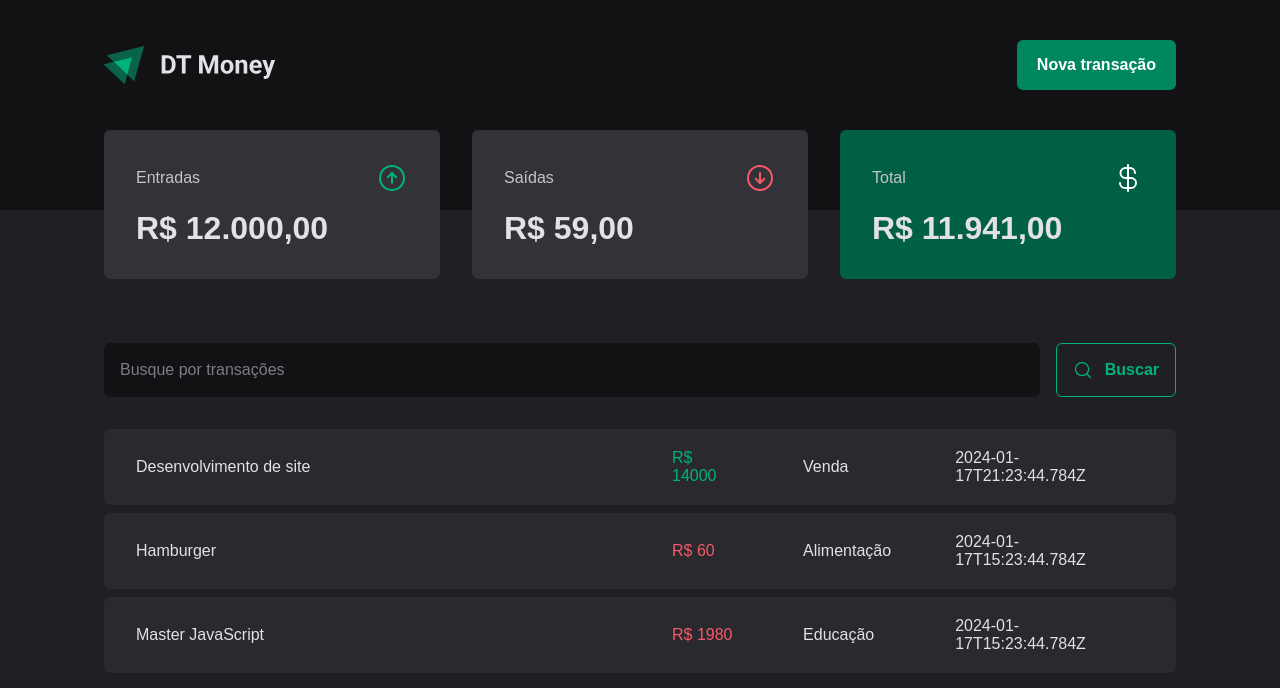
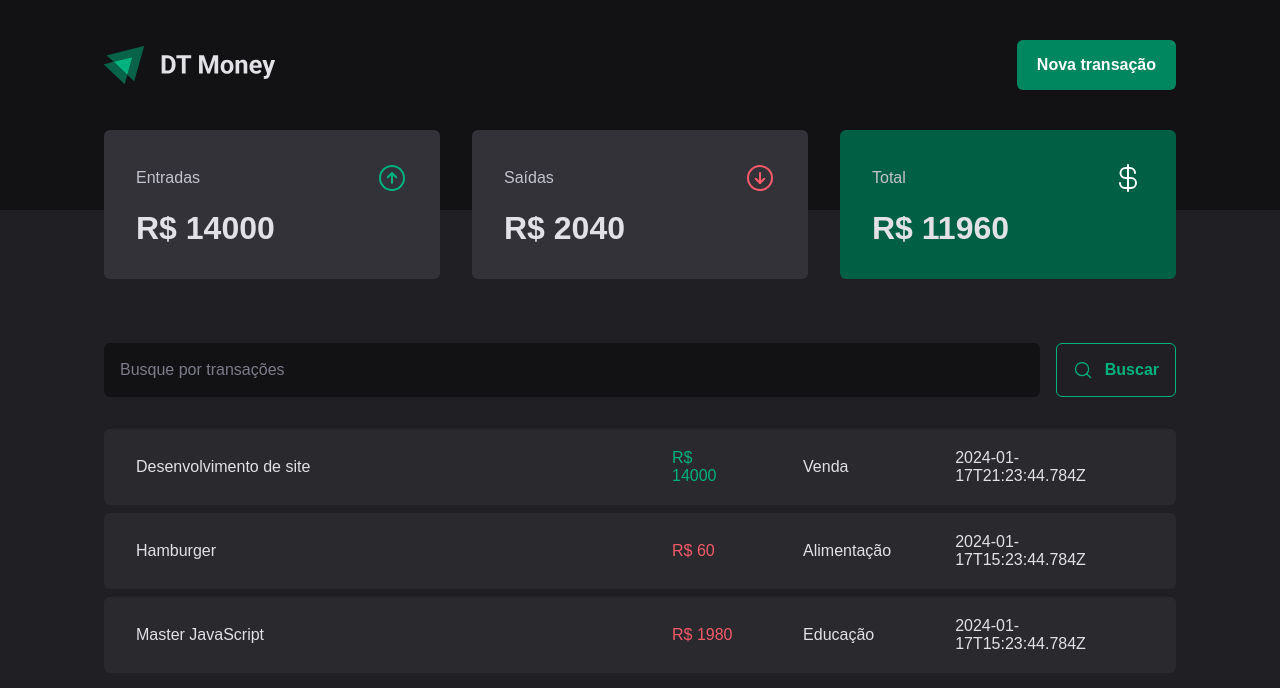
Before and after one commit to Newton-Duarte/ignite-dt-money, a React (Vite) app: page / in a window 1280 px wide. Shown: the top 688 px of the page. Built offline with nearby package versions, Linux system fonts and the light colour scheme; data requests are answered from the project's data file.

Commit message:
feat: add summary values

```diff
--- a/src/components/Summary/index.tsx
+++ b/src/components/Summary/index.tsx
@@ -1,7 +1,29 @@
 import { ArrowCircleDown, ArrowCircleUp, CurrencyDollar } from 'phosphor-react';
 import * as S from './styles';
+import { useTransactions } from '../../hooks/useTransactions';
 
 export function Summary() {
+  const { transactions } = useTransactions();
+
+  const summary = transactions.reduce(
+    (accumulator, transaction) => {
+      if (transaction.type === 'income') {
+        accumulator.income += transaction.price
+        accumulator.total += transaction.price
+      } else {
+        accumulator.outcome += transaction.price
+        accumulator.total -= transaction.price
+      }
+
+      return accumulator;
+    },
+    {
+      income: 0,
+      outcome: 0,
+      total: 0
+    }
+  )
+
   return (
     <S.Container>
       <S.Card>
@@ -9,7 +31,7 @@
           <span>Entradas</span>
           <ArrowCircleUp size={32} color='#00b37e' />
         </header>
-        <strong>R$ 12.000,00</strong>
+        <strong>R$ {summary.income}</strong>
       </S.Card>
 
       <S.Card>
@@ -17,7 +39,7 @@
           <span>Saídas</span>
           <ArrowCircleDown size={32} color='#f75a68' />
         </header>
-        <strong>R$ 59,00</strong>
+        <strong>R$ {summary.outcome}</strong>
       </S.Card>
 
       <S.Card variant="green">
@@ -25,7 +47,7 @@
           <span>Total</span>
           <CurrencyDollar size={32} color='#fff' />
         </header>
-        <strong>R$ 11.941,00</strong>
+        <strong>R$ {summary.total}</strong>
       </S.Card>
     </S.Container>
   )
```
